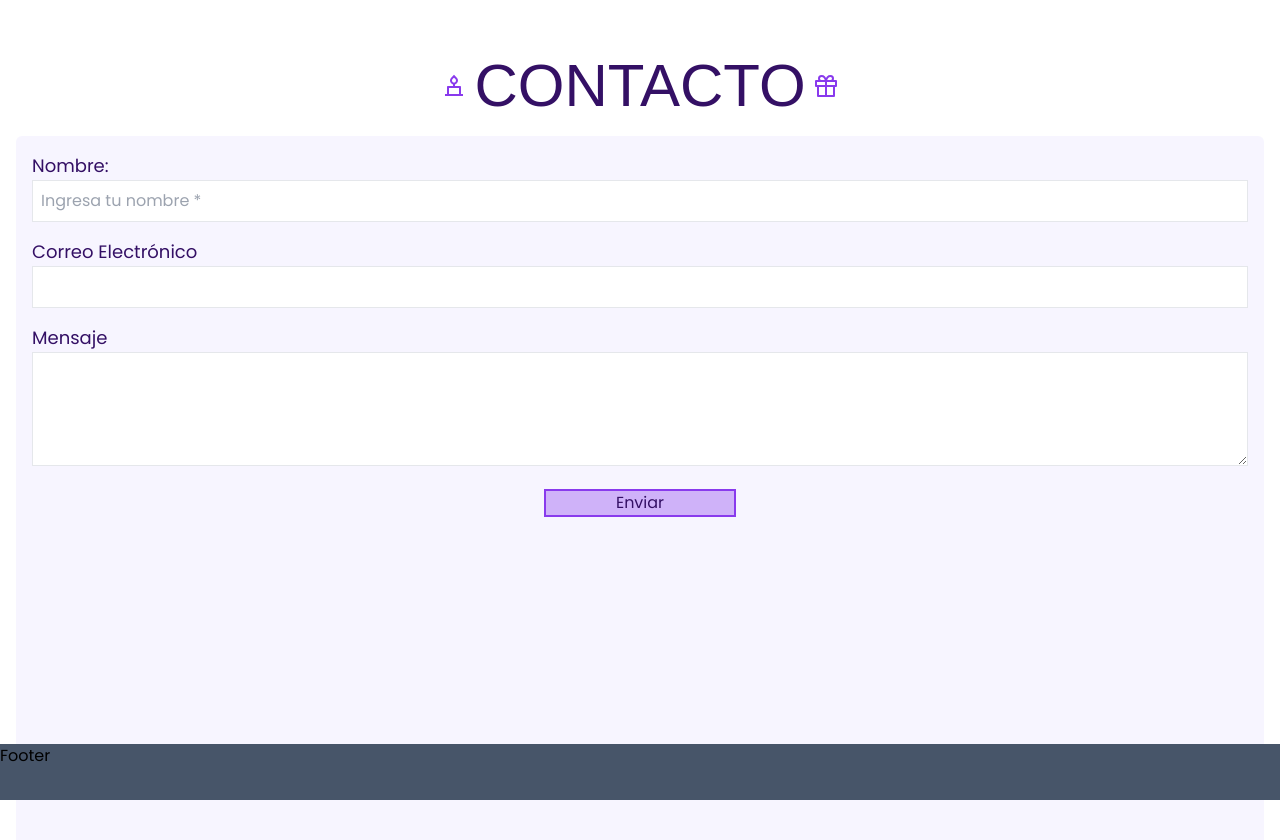
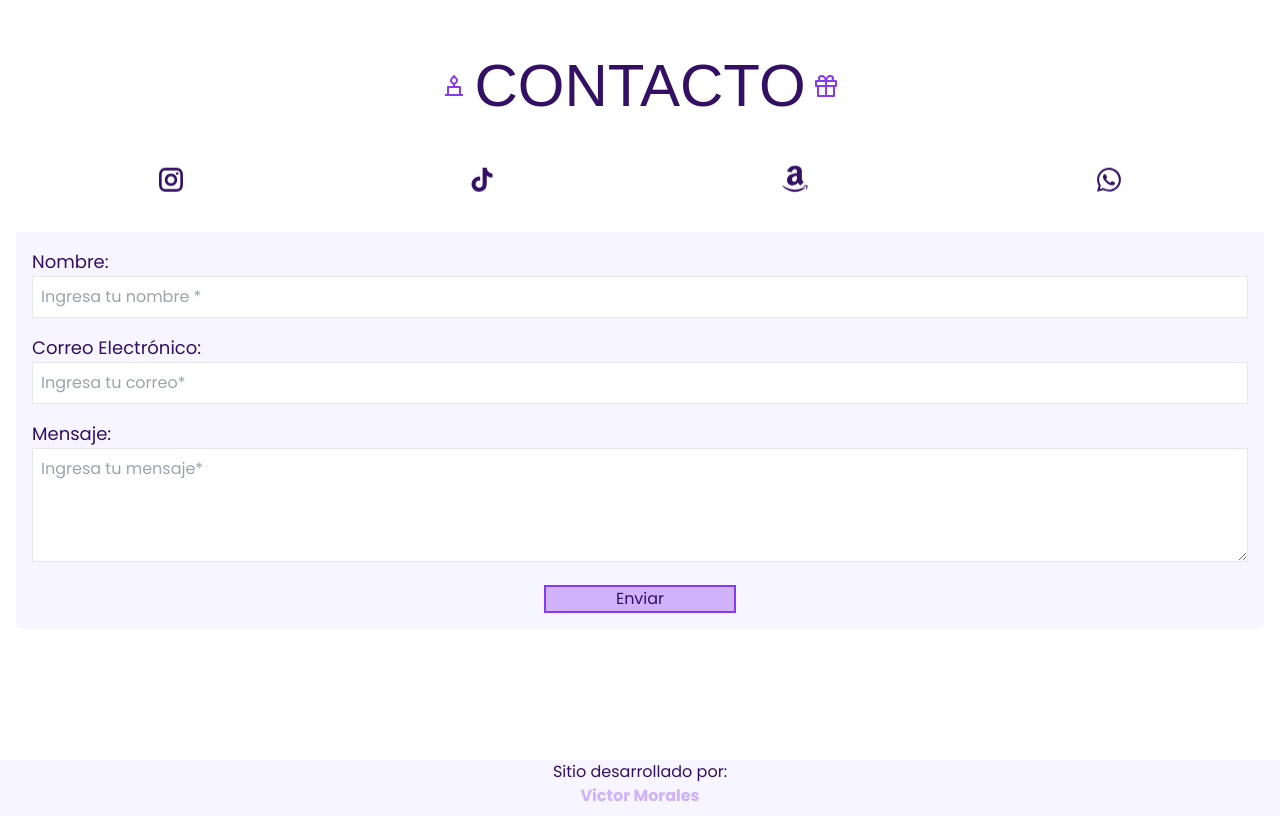
Before and after one commit to VictorTMD/snowmoon-app, a Next.js app: page / in a window 1280 px wide. Shown: the part 4680-5520 px from the top of the page. After the commit the page ends 5496 px from the top, so only its background shows below. Built offline with nearby package versions, Linux system fonts and the light colour scheme; a web font is replaced by a local one.

Commit message:
pre demo

```diff
--- a/src/components/Contacto.jsx
+++ b/src/components/Contacto.jsx
@@ -3,6 +3,11 @@ import React, { useState } from 'react';
 import { FiGift } from 'react-icons/fi';
 import { RiCandleLine } from 'react-icons/ri';
 import { pompiere } from '@/libs/font';
+import { GrInstagram } from 'react-icons/gr';
+import { FaTiktok } from 'react-icons/fa6';
+import { FaAmazon } from 'react-icons/fa';
+import { BsWhatsapp } from 'react-icons/bs';
+import Link from 'next/link';
 
 export default function Contacto() {
   const [formData, setFormData] = useState({
@@ -44,7 +49,11 @@ export default function Contacto() {
   };
 
   return (
-    <section id='contacto' className='h-screen min-h-screen w-full px-4 pt-20'>
+    <section
+      id='contacto'
+      className='h-full min-h-screen w-full px-4 pt-20 my-4
+      '
+    >
       <div className='flex justify-center items-center gap-2 mt-8'>
         <RiCandleLine className='text-2xl text-second-color ' />
         <p
@@ -55,6 +64,30 @@ export default function Contacto() {
         <FiGift className='text-2xl text-second-color ' />
       </div>
       <div className='w-full h-full rounded-md bg-color-sections mt-5'>
+        <div className='bg-white w-full h-24 flex justify-around text-2xl items-center'>
+          <Link href={'https://github.com/'}>
+            <div className='hover:bg-pink-600   p-4 rounded-bl-xl '>
+              <GrInstagram className='animate-bounce  motion-reduce:animate-bounce hover:animate-none' />
+            </div>
+          </Link>
+
+          <Link href={'https://github.com/'}>
+            <div className='hover:bg-teal-300 p-4 rounded-bl-xl '>
+              <FaTiktok className='animate-bounce  motion-reduce:animate-bounce hover:animate-none' />
+            </div>
+          </Link>
+
+          <Link href={'https://github.com/'}>
+            <div className='hover:bg-orange-400 p-4 rounded-bl-xl '>
+              <FaAmazon className='animate-bounce  motion-reduce:animate-bounce hover:animate-none text-3xl' />
+            </div>
+          </Link>
+          <Link href={'https://github.com/'}>
+            <div className='hover:bg-green-500 p-4 rounded-bl-xl '>
+              <BsWhatsapp className='animate-bounce  motion-reduce:animate-bounce hover:animate-none' />
+            </div>
+          </Link>
+        </div>
         <form onSubmit={handleSubmit} className='p-4 space-y-4'>
           <div>
             <label htmlFor='name' className='block text-lg'>
@@ -73,12 +106,13 @@ export default function Contacto() {
           </div>
           <div>
             <label htmlFor='email' className='block text-lg'>
-              Correo Electrónico
+              Correo Electrónico:
             </label>
             <input
               type='email'
               id='email'
               name='email'
+              placeholder='Ingresa tu correo*'
               className='w-full p-2 border'
               value={formData.email}
               onChange={handleChangue}
@@ -87,13 +121,14 @@ export default function Contacto() {
           </div>
           <div>
             <label htmlFor='message' className='block text-lg'>
-              Mensaje
+              Mensaje:
             </label>
             <textarea
               id='message'
               name='message'
               className='w-full p-2 border'
               rows='4'
+              placeholder='Ingresa tu mensaje*'
               value={formData.message}
               onChange={handleChangue}
               required
--- a/src/components/Footer.jsx
+++ b/src/components/Footer.jsx
@@ -1,5 +1,13 @@
+import Link from 'next/link';
 import React from 'react';
 
 export default function Footer() {
-  return <div className='bg-slate-600 h-14 w-full'>Footer</div>;
+  return (
+    <div className='bg-color-sections h-14 w-full text-center'>
+      <p className='text-text-color'>Sitio desarrollado por:</p>
+      <Link href='https://victortmd.github.io/Portafolio-cv/'>
+        <strong className='text-color-butoon'>Victor Morales</strong>
+      </Link>
+    </div>
+  );
 }
--- a/src/components/ProductsCuidado.jsx
+++ b/src/components/ProductsCuidado.jsx
@@ -1,6 +1,6 @@
 export default function ProductsCuidado({ products }) {
   return (
-    <div className='flex flex-wrap gap-8 justify-center py-28 h-full'>
+    <div className='flex flex-wrap gap-14 md:gap-32 md:mx-14  justify-center py-8 md:py-14 h-full '>
       {products.map((product) => (
         <div className='book bg-color-cards' key={product.id}>
           <div
```
